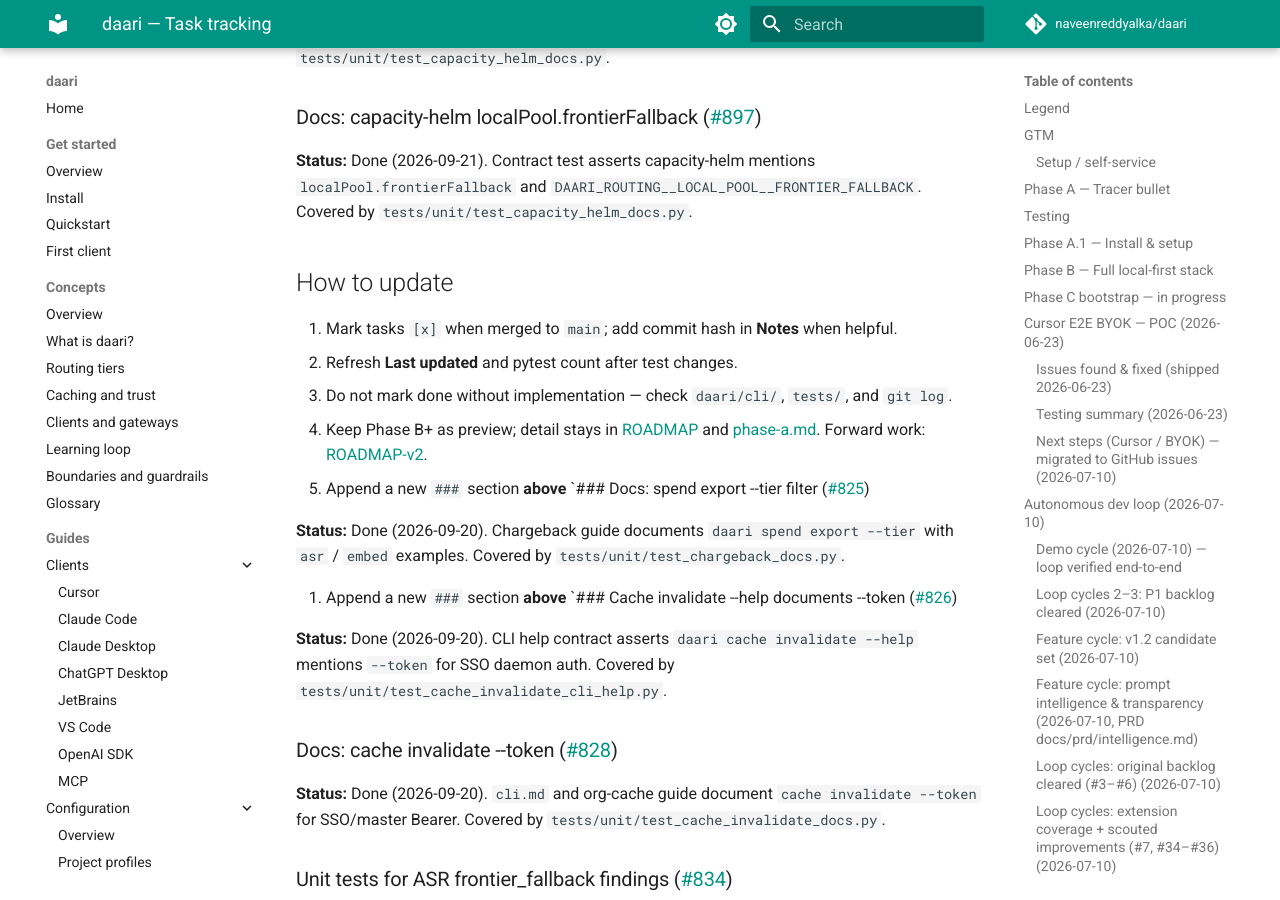
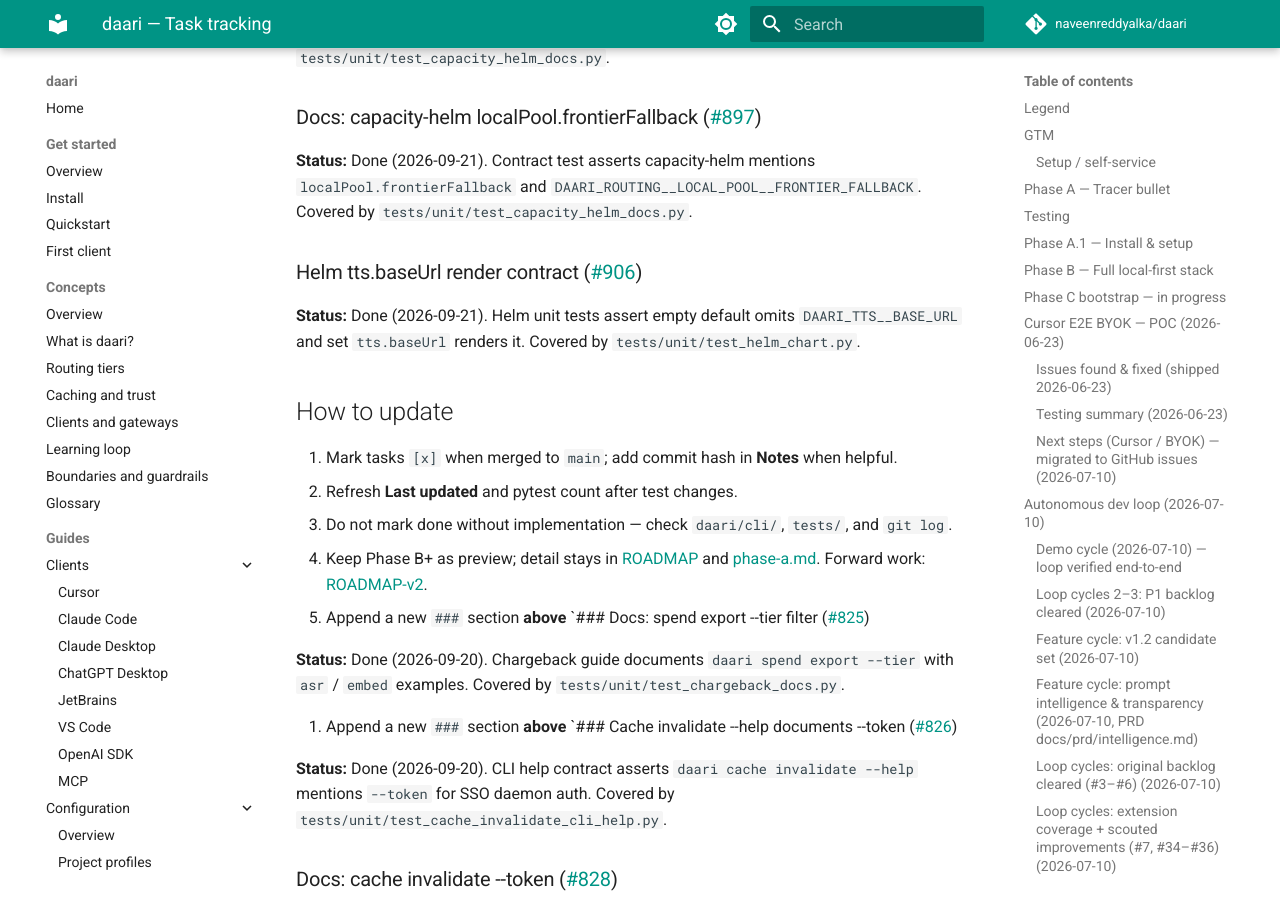
Before and after one commit to naveenreddyalka/daari, an MkDocs documentation site: the page built from docs/TRACKING.md, in a window 1280 px wide and 900 px high, scrolled down 93123 px. Built offline with MkDocs 1.6.1 and Material for MkDocs 9.7.7, drawn with Linux system fonts in a browser that asks for light colours; comment, search, counter and statistics services are not loaded.

Commit message:
chore(test): assert Helm tts.baseUrl render contract
Mirror ASR baseUrl helm tests so fleet TTS URL wiring cannot regress.
Closes #906.

Co-authored-by: Cursor <cursoragent@cursor.com>

```diff
--- a/docs/TRACKING.md
+++ b/docs/TRACKING.md
@@ -3885,6 +3885,13 @@ in doctor-health. Covered by `tests/unit/test_doctor_scoped_cache_fleet.py`.
 `DAARI_ROUTING__LOCAL_POOL__FRONTIER_FALLBACK`. Covered by
 `tests/unit/test_capacity_helm_docs.py`.
 
+### Helm tts.baseUrl render contract ([#906](https://github.com/naveenreddyalka/daari/issues/906))
+
+<!-- tracking:#906 -->
+**Status:** Done (2026-09-21). Helm unit tests assert empty default omits
+`DAARI_TTS__BASE_URL` and set `tts.baseUrl` renders it. Covered by
+`tests/unit/test_helm_chart.py`.
+
 
 ## How to update
 
```
Also changed, not shown: 1 other file.
